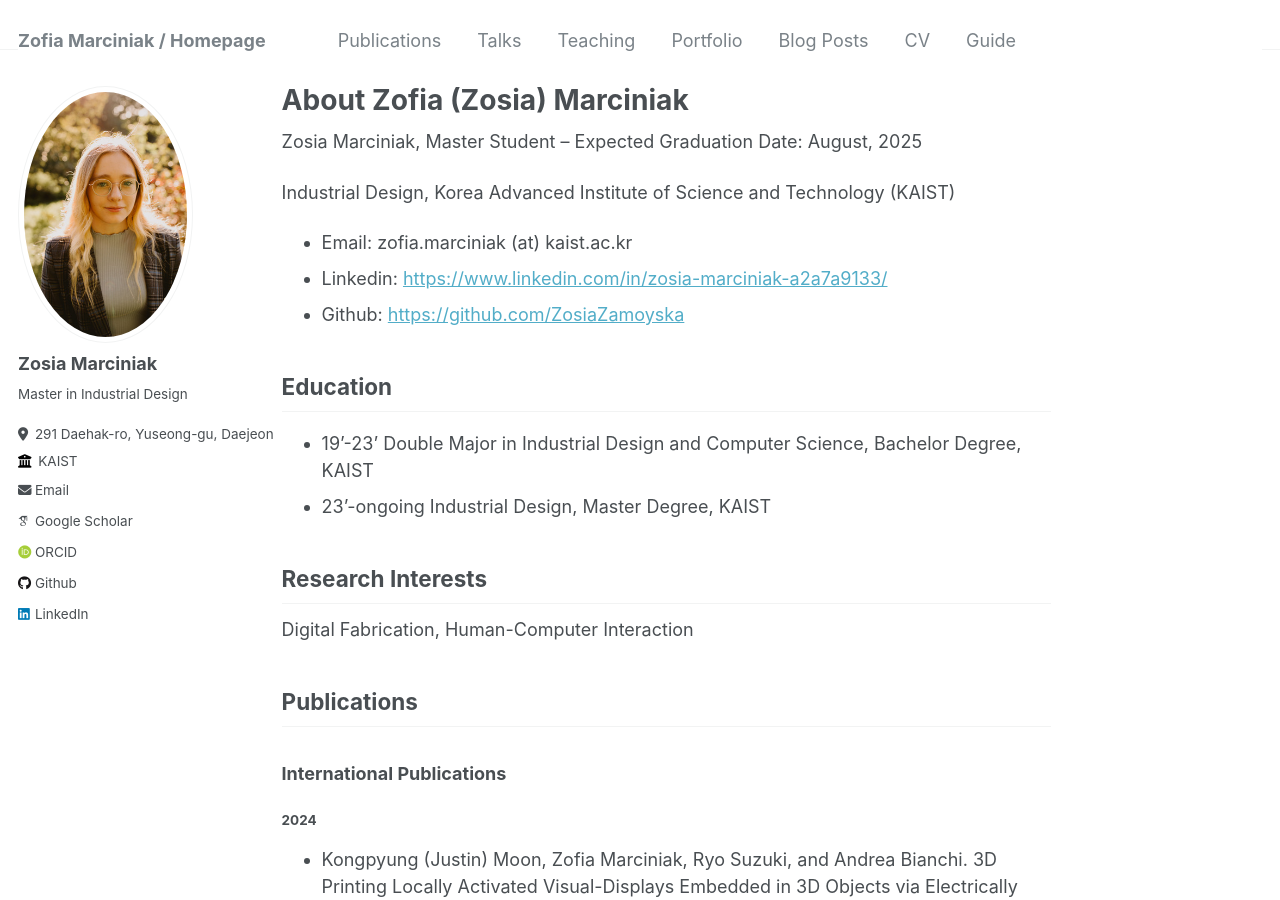
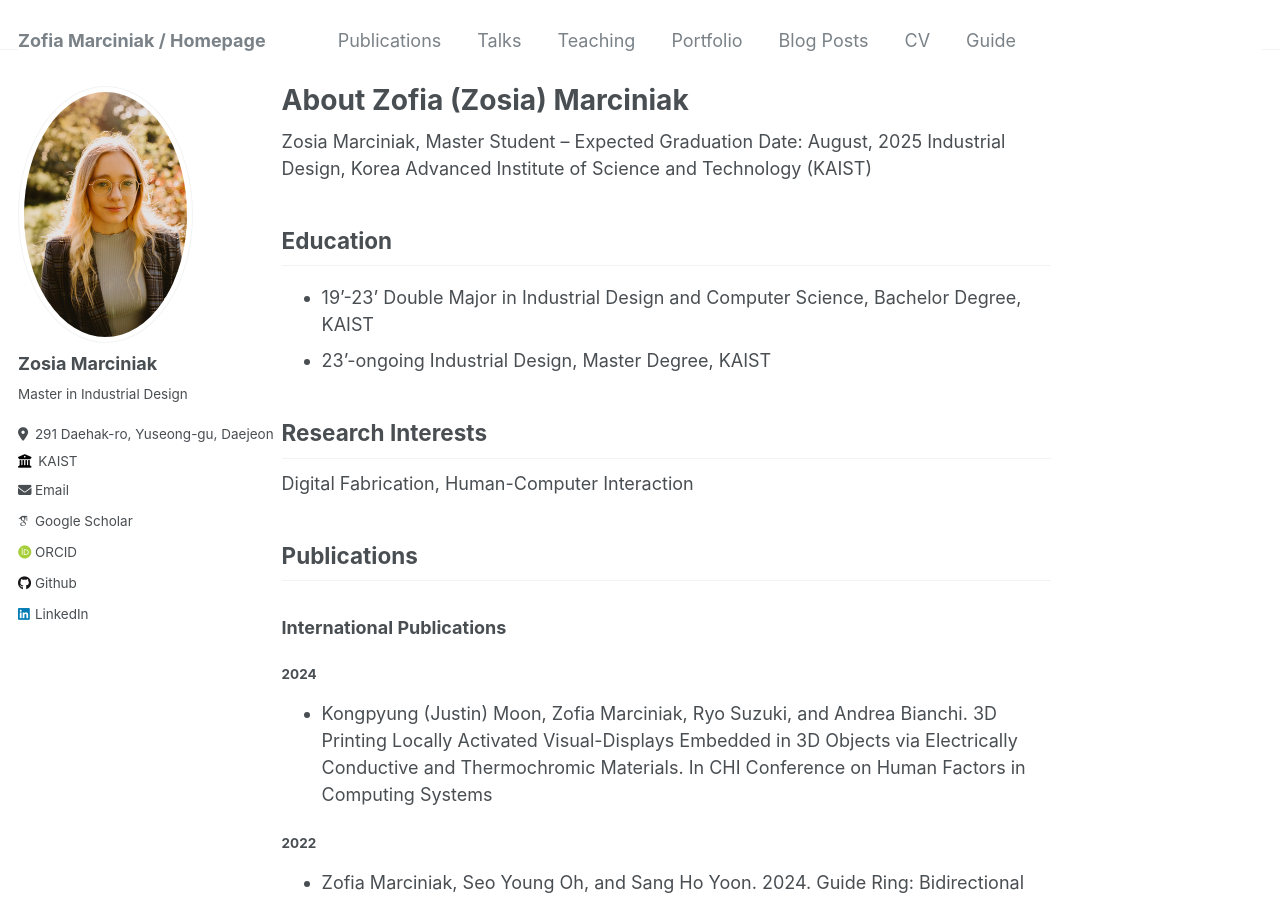
Before and after one commit to zosia-hci/zosia-hci.github.io, a Jekyll site: the page built from _pages/about.md, in a window 1280 px wide and 900 px high. Built offline with Jekyll 4.4.1, drawn with Linux system fonts in a browser that asks for light colours; some web fonts are replaced.

Commit message:
Update about.md

```diff
--- a/_pages/about.md
+++ b/_pages/about.md
@@ -8,12 +8,8 @@ redirect_from:
 ---
 
 Zosia Marciniak, Master Student -- Expected Graduation Date: August, 2025
-
 Industrial Design, Korea Advanced Institute of Science and Technology (KAIST)
 
-*   Email: zofia.marciniak (at) kaist.ac.kr
-*   Linkedin: <https://www.linkedin.com/in/zosia-marciniak-a2a7a9133/>
-*   Github: <https://github.com/ZosiaZamoyska>
 
 ## Education
 
```
